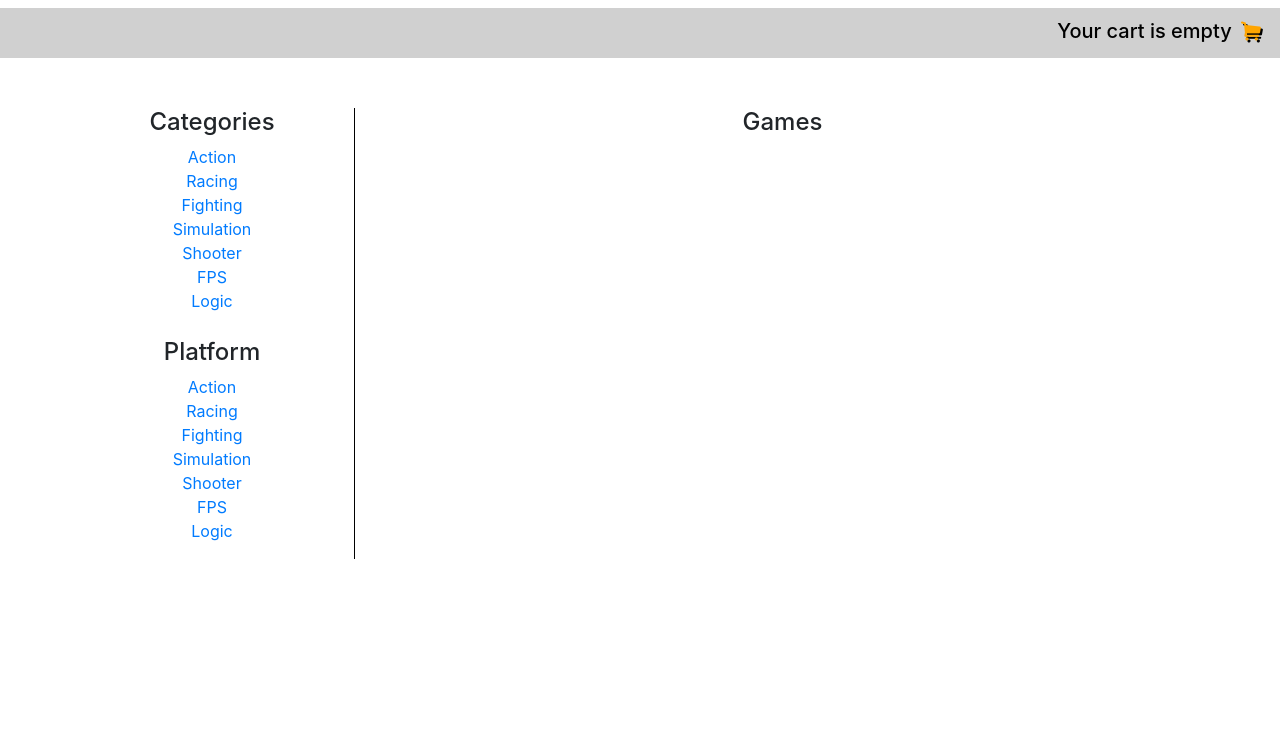
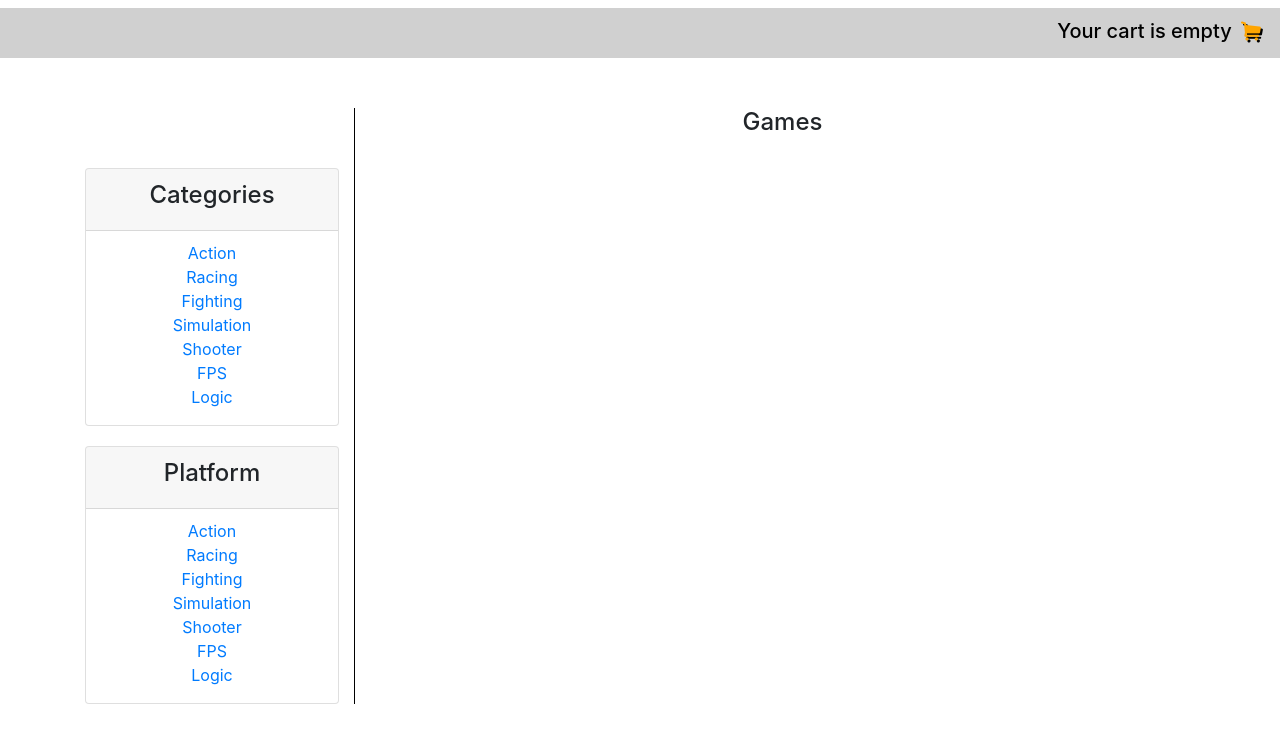
Before and after one commit to coventry000/my-first-shop, a Django app: page / in a window 1280 px wide. Shown: the part 48-800 px from the top of the page. Run offline with Django 3.2, Linux system fonts and the light colour scheme; data that the repository does not hold is empty; some libraries are stand-ins or nearby versions.

Commit message:
Add bootstrap elements

```diff
--- a/shop/static/css/shop.css
+++ b/shop/static/css/shop.css
@@ -63,10 +63,18 @@ margin-right: auto;
 	margin-top: 15px;
 }
 
-.left h4{
-	margin-top: 25px;
+.left .card{
+	margin-top: 20px;
 }
 
-.left h4:first-child{
-	margin-top: 0px;
+.left .card:first-child{
+	margin-top: 60px;
 }
+
+.left .card > .card-block{
+	margin-top: 10px;
+}
+
+.right .card{
+	border-radius: 0px;
+}
--- a/shop/templates/shop/product_list.html
+++ b/shop/templates/shop/product_list.html
@@ -41,8 +41,13 @@
 			<div class="col-12 col-md-3 left">
 				<div class="row">
 				<div class ="col-md-12">
+					<div class="card">
+
+					<div class="card-header">
 						<h4>Categories</h4>
+					</div>
 
+					<div class="card-block">
 					<ul>
 						<a href="#"><li>Action</li></a>
 						<a href="#"><li>Racing</li></a>
@@ -52,8 +57,16 @@
 						<a href="#"><li>FPS</li></a>
 						<a href="#"><li>Logic</li></a>
 
+					</div>
+					</div>
+
+						<div class="card">
+
+						<div class="card-header">
 							<h4>Platform</h4>
+						</div>
 
+						<div class="card-block">
 							<ul>
 								<a href="#"><li>Action</li></a>
 								<a href="#"><li>Racing</li></a>
@@ -63,7 +76,12 @@
 								<a href="#"><li>FPS</li></a>
 								<a href="#"><li>Logic</li></a>
 							</ul>
+
 					</div>
+
+					</div>
+					</div>
+
 				</div>
 			</div>
 
@@ -76,15 +94,16 @@
                 {% for product in products %}
                         <div class="col-12 col-md-4 coverbox" >
 
+							<div class="card card-body text-center">
 							<div class="cover">
 								<img src="{{ product.image.url }}" class="img-fluid" />
 							</div>
 
-                            <h4>{{ product.title }}</h4>
+                            <h5>{{ product.title }}</h5>
                             {{ product.platform }}/{{ product.category }}
                             <br/>
                             {{ product.price }}zł
-
+							</div>
 
 						</div>
 				{% endfor %}
```
Lines whose indentation alone changed are shown as unchanged.
